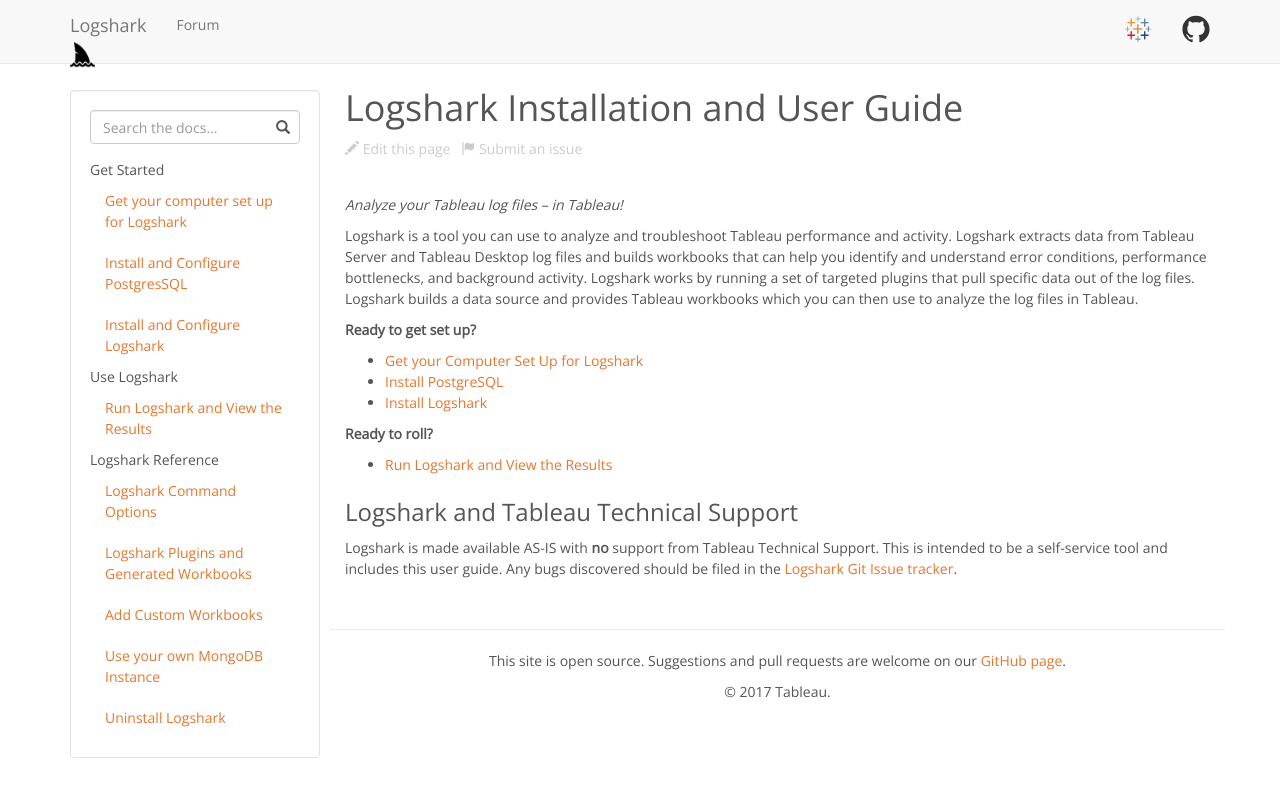
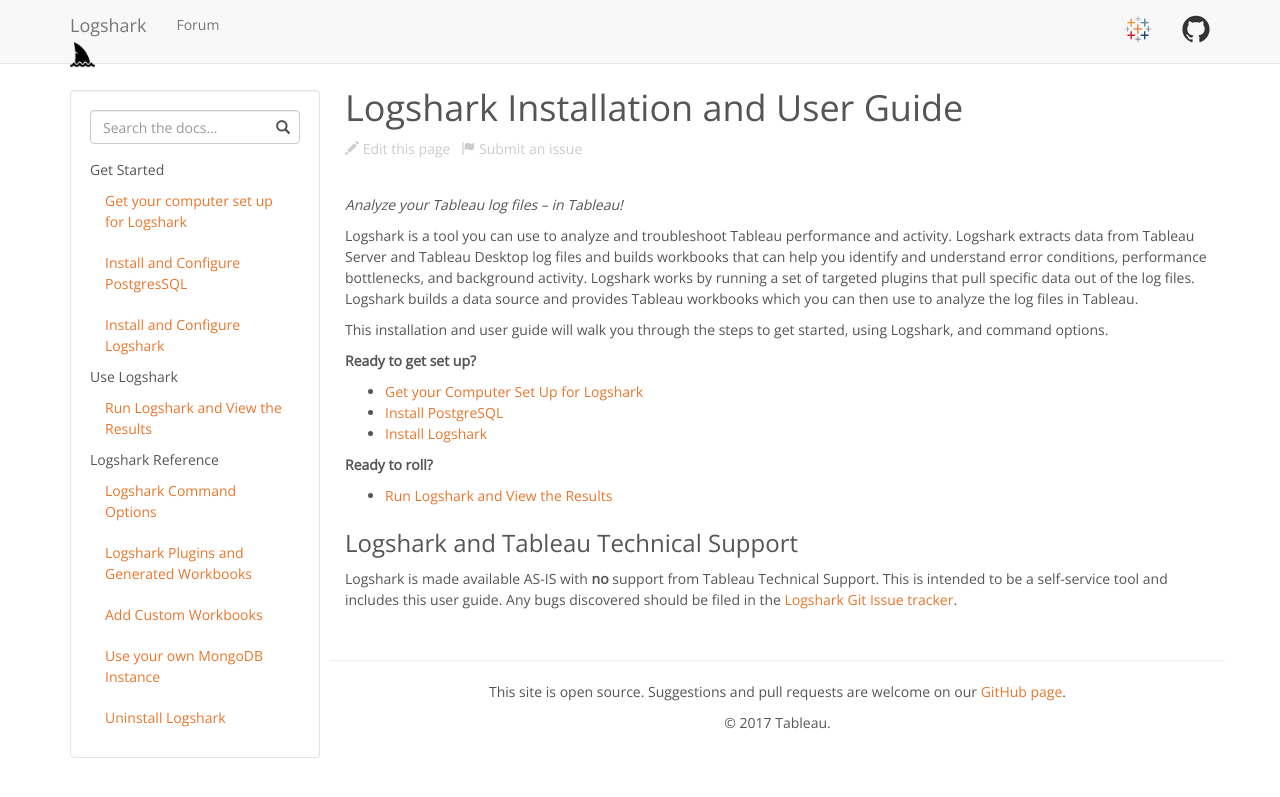
Before and after one commit to tableau/Logshark, a Jekyll site: the page built from docs/index.md, in a window 1280 px wide. Shown: the top 797 px of the page. Built offline with Jekyll 4.4.1, drawn with Linux system fonts in a browser that asks for light colours.

Commit message:
Update index.md
Minor edits

```diff
--- a/docs/index.md
+++ b/docs/index.md
@@ -4,6 +4,8 @@
 *Analyze your Tableau log files – in Tableau!*
 
 Logshark is a tool you can use to analyze and troubleshoot Tableau performance and activity. Logshark extracts data from Tableau Server and Tableau Desktop log files and builds workbooks that can help you identify and understand error conditions, performance bottlenecks, and background activity. Logshark works by running a set of targeted plugins that pull specific data out of the log files. Logshark builds a data source and provides Tableau workbooks which you can then use to analyze the log files in Tableau.
+
+This installation and user guide will walk you through the steps to get started, using Logshark, and command options.
 
 <!--
 [Second page]({{ site.baseurl }}/second-page).
@@ -29,7 +31,6 @@
 
 
 
-
 ### Logshark and Tableau Technical Support
 
 Logshark is made available AS-IS with **no** support from Tableau Technical Support. This is intended to be a self-service tool and includes this user guide. Any bugs discovered should be filed in the [Logshark Git Issue tracker](https://github.com/tableau/Logshark/issues){:target="_blank"}.
```
